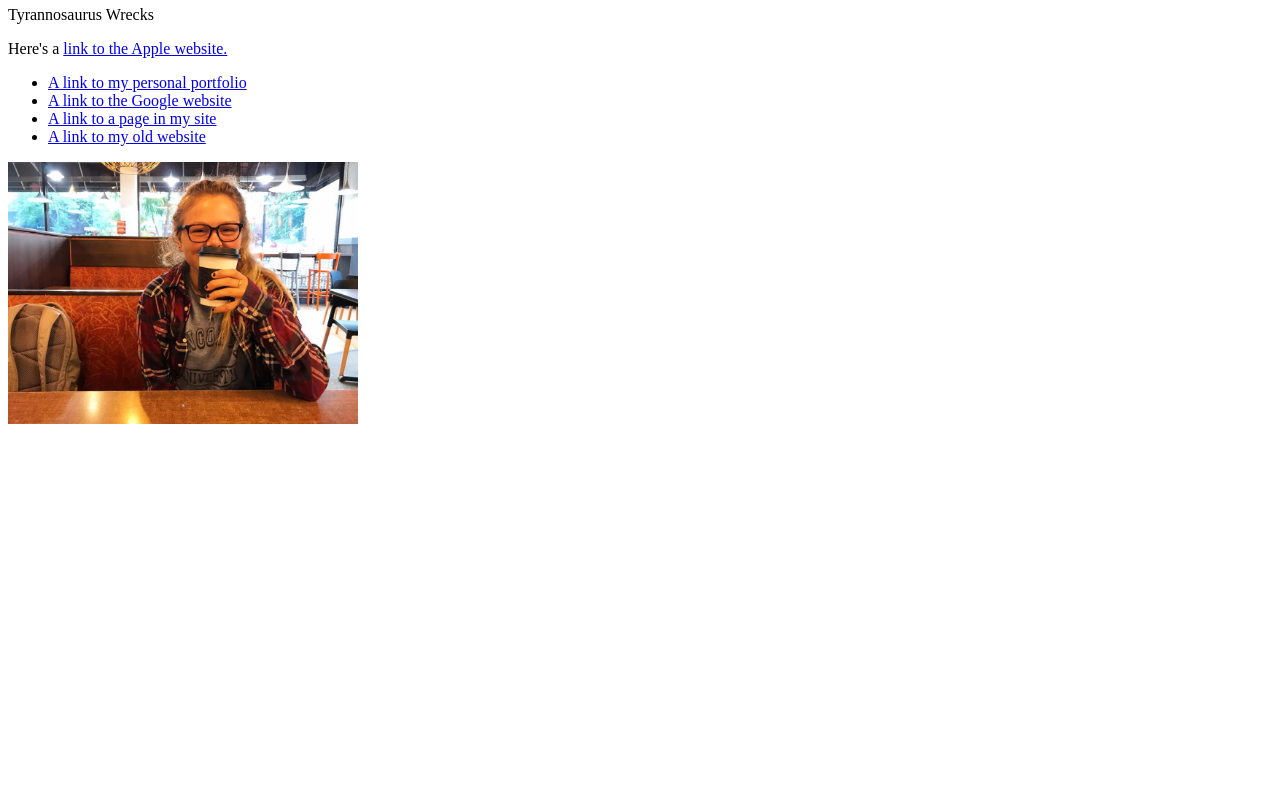
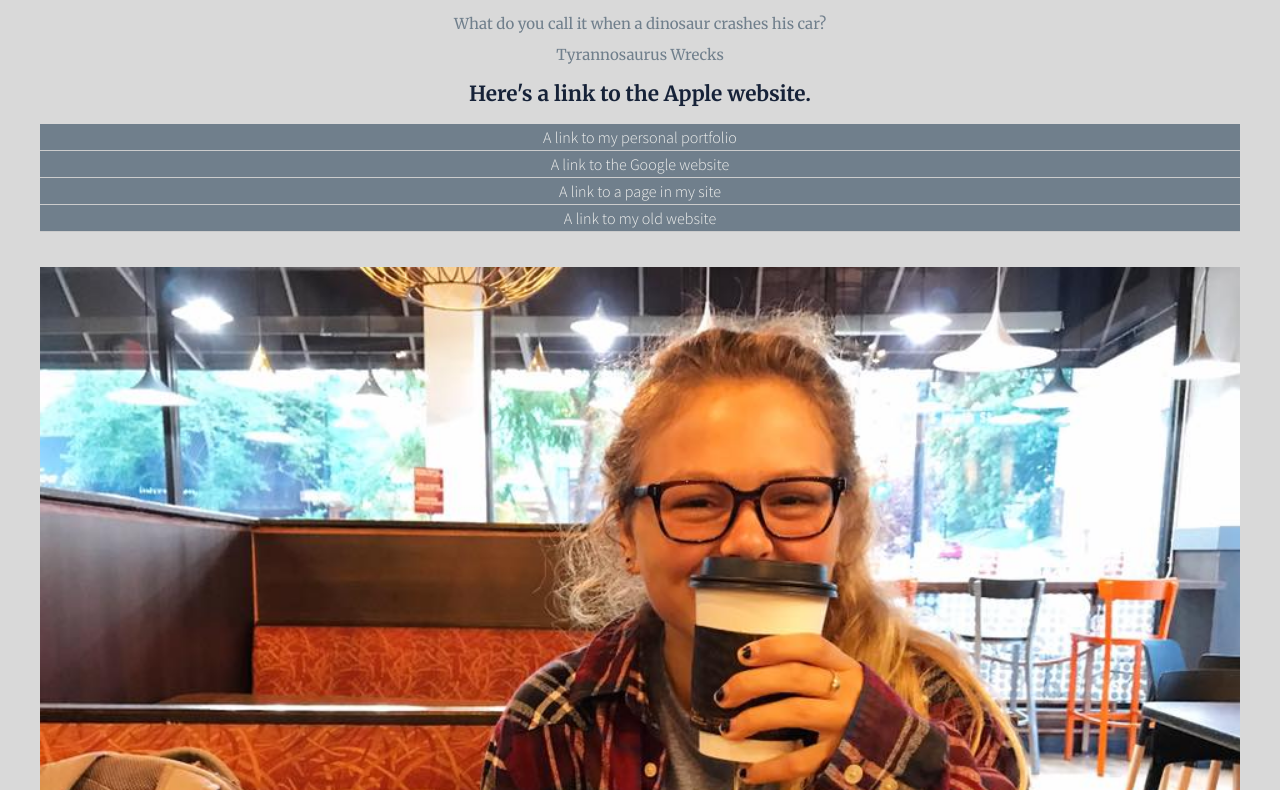
Before and after one commit to J4502-FS18/meganbuckallew-website, a plain HTML site: page index.html in a window 1280 px wide. Shown: the part 108-898 px from the top of the page. Before the commit the page ends 800 px from the top, so only its background shows below. Drawn offline with Linux system fonts and the light colour scheme.

Commit message:
Finished Assignment 5
Color scheme, three fonts, links

```diff
--- a/finished.css
+++ /dev/null
@@ -1,78 +0,0 @@
-html {
-	font-size: 100%
-}
-
-p {
-    font-family: "Merriweather", Georgia, "Times New Roman", serif;
-	font-size: 1rem;
-	line-height: 1.5rem;
-}
-
-.italic {
-	font-style: italic;
-}
-
-h1, h2, h3, h4, h5, h6 {
-    font-family: "Merriweather Sans", Helvetica, Arial, sans-serif;
-}
-
-h1 {
-	font-size: 2.5rem;
-}
-
-h2 {
-	font-size: 1.5rem
-}
-
-body{
-	background-color:#ebe3ce;
-}
-
-#container{
-    width: 95%;
-    background-color: #ffffff;
-    margin: 0 auto;
-}
-
-#nav {
-    padding: 0;
-	list-style-type: none;
-}
-
-#nav li {
-    margin: 0;
-    padding: 0;
-	border-bottom: 1px solid #ccc;
-	text-decoration: none;
-}
-
-#nav a:link, a:visited {
-	display:block;
-    color: #ffffff;
-    background-color: #98bf21;
-    font-weight: bold;
-    text-align:center;
-    text-decoration: none;
-    padding: 4px;
-    font-family: Helvetica, Arial, sans-serif;
-}
-
-#nav a:hover, a:active {
-    background-color: #7a991a;
-}
-
-.caption {
-    color: black;
-    font-family: "Merriweather", Georgia, "Times New Roman", serif;
-    font-style: italic;
-    font-size: 0.8em;
-    margin-top: 0;
-    text-align: right;
-}
-
-#footer {
-    color: black;
-    font-family: Georgia, "Times New Roman", serif;
-    font-size: 0.8em;
-    border-top: 1px solid black;
-}
--- a/index.html
+++ b/index.html
@@ -6,19 +6,27 @@
 <head>
 	<title>	Megan's Website </title>
 	<meta http-equiv="content-type"
-		content="text/html;charset=utf-8" />
+	content="text/html;charset=utf-8" />
+  <link href="https://fonts.googleapis.com/css?family=Merriweather:400,700" rel="stylesheet">
+  <link href="https://fonts.googleapis.com/css?family=Source+Sans+Pro:300" rel="stylesheet">
+  <link href="https://fonts.googleapis.com/css?family=Merriweather+Sans" rel="stylesheet">
+    <link rel="stylesheet" type="text/css" href="style.css">
+
 </head>
 
 <body>
+  <div id="container">
+
+  <div id="header">
 <!--This is a comment. It won't show up in your browser, only in the page source-->
   <h1> Megan's Website </h1>
-  <p> What do you call it when a dinosaur crashes his car? </p>
+  <p>  What do you call it when a dinosaur crashes his car? </p>
 
   <p>Tyrannosaurus Wrecks </p>
 
-  <p> Here's a <a href="https://www.apple.com">link to the Apple website.</a></p>
+  <h2 id="header"> Here's a <a href="https://www.apple.com">link to the Apple website.</a></h2>
 
-  <ul>
+  <ul id="nav">
     <li><a href="https://mbuckallew.myportfolio.com"> A link to my personal portfolio </a></li>
     <li><a href="https://www.google.com"> A link to the Google website </a></li>
     <li><a href="index2.html"> A link to a page in my site </a></li>
@@ -26,9 +34,10 @@
   </ul>
 
   <a href="mailto:mbuckallew@gmail.com">
-    <img src="me-coffee.jpg" alt="Picture of Megan holding a cup of coffee in a coffee shop" title="Megan drinking coffee" width="350px" />
+    <img src="me-coffee.jpg" alt="Picture of Megan holding a cup of coffee in a coffee shop" title="Megan drinking coffee" width=100% />
   </a>
 
+  <p id="footer"> Content copyright &copy; 2018 Megan Buckallew. </p>
 
 </body>
 
--- /dev/null
+++ b/style.css
@@ -0,0 +1,89 @@
+html {
+	font-size: 100%
+}
+
+p {
+  font-family: "Merriweather", Georgia, "Times New Roman", serif;
+	font-size: 15px;
+	line-height: 1rem;
+	color: #707F8C;
+}
+
+h1 {
+	font-size: 3rem;
+	color: #324359;
+	font-family: "Merriweather Sans", Helvetica, Arial, sans-serif;
+}
+
+h2 {
+	font-size: 1.3rem;
+	color: #162238;
+	font-family: "Merriweather", Georgia, "Times New Roman", serif;
+}
+
+a {
+  color: #162238;
+  text-decoration: none;
+}
+
+a:hover
+{
+  color:#707F8C;
+  text-decoration:none;
+  cursor:pointer;
+}
+
+body{
+	background-color: #D9D9D9;
+	text-align: center;
+}
+
+#container{
+    width: 95%;
+    margin: 0 auto;
+}
+
+#nav {
+	padding: 0;
+	list-style-type: none;
+}
+
+#nav li {
+	margin: 0;
+	padding: 0;
+	text-align: center;
+	border-bottom: 1px solid #ccc;
+}
+
+#nav a:link, #nav a:visited {
+	display: block;
+	color: #D9D9D9;
+	font-weight: 500;
+	text-align: center;
+	font-size: 12pt;
+	text-decoration: none;
+	font-family: 'Source Sans Pro', Helvetica, sans-serif;
+	background-color: #324359;
+	padding: 3px;
+}
+
+#nav a:link, #nav a:hover {
+	color: #F2F2F0;
+	background-color: #707F8C;
+}
+
+#footer {
+    color: #162238;
+    font-family: 'Source Sans Pro', Helvetica, sans-serif;
+    font-size: 0.7em;
+    border-top: 1px solid #162238;
+		border-width: 95%;
+}
+
+img {
+	border: none;
+  margin-top: 4px;
+	padding-top: 15px;
+	padding-bottom: 25px;
+	width: 100%;
+}
```
Also changed, not shown: style.html (renamed from finished.html).
